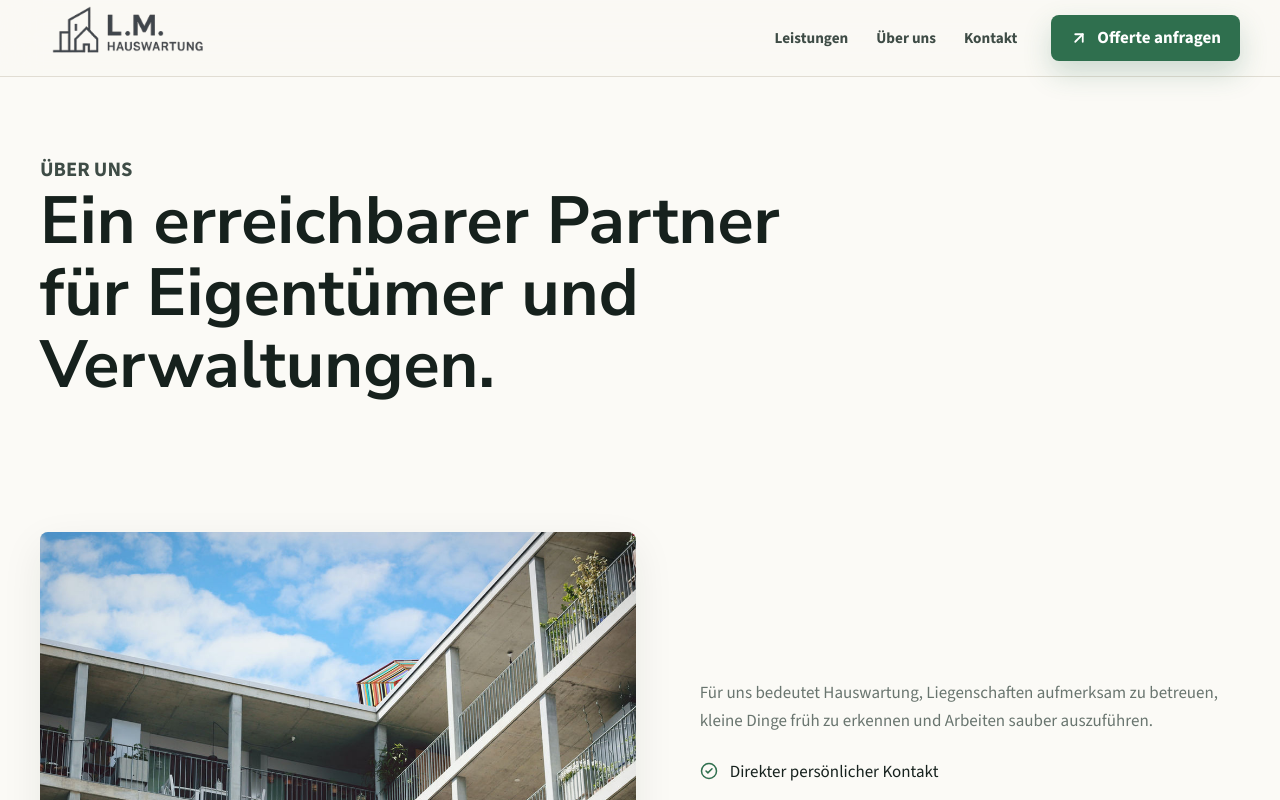
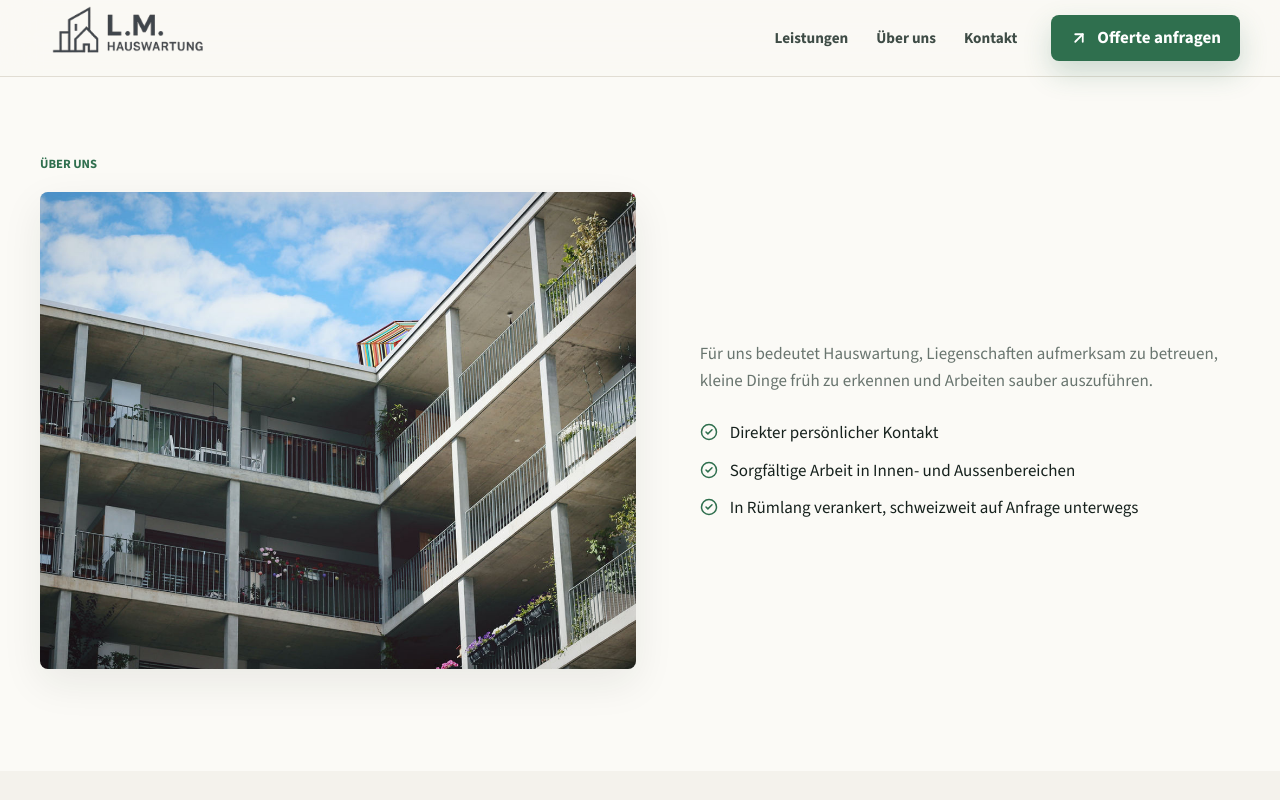
Before and after one commit to shawn-lacarta/lmhauswartung, a Next.js app: page /ueber-uns in a window 1280 px wide. Shown: the top 800 px of the page. Built offline with nearby package versions, Linux system fonts and the light colour scheme.

Commit message:
Move about label above intro

```diff
--- a/app/ueber-uns/page.tsx
+++ b/app/ueber-uns/page.tsx
@@ -13,16 +13,10 @@ export const metadata: Metadata = {
 export default function AboutPage() {
   return (
     <>
-      <section className="page-hero">
-        <div className="container page-hero-inner">
-          <div>
-            <p className="eyebrow">Über uns</p>
-            <h1>Ein erreichbarer Partner für Eigentümer und Verwaltungen.</h1>
-          </div>
+      <section className="section alt about-intro-section">
+        <div className="container">
+          <p className="eyebrow">Über uns</p>
         </div>
-      </section>
-
-      <section className="section alt about-intro-section">
         <div className="container split">
           <div className="image-panel">
             <Image
```
